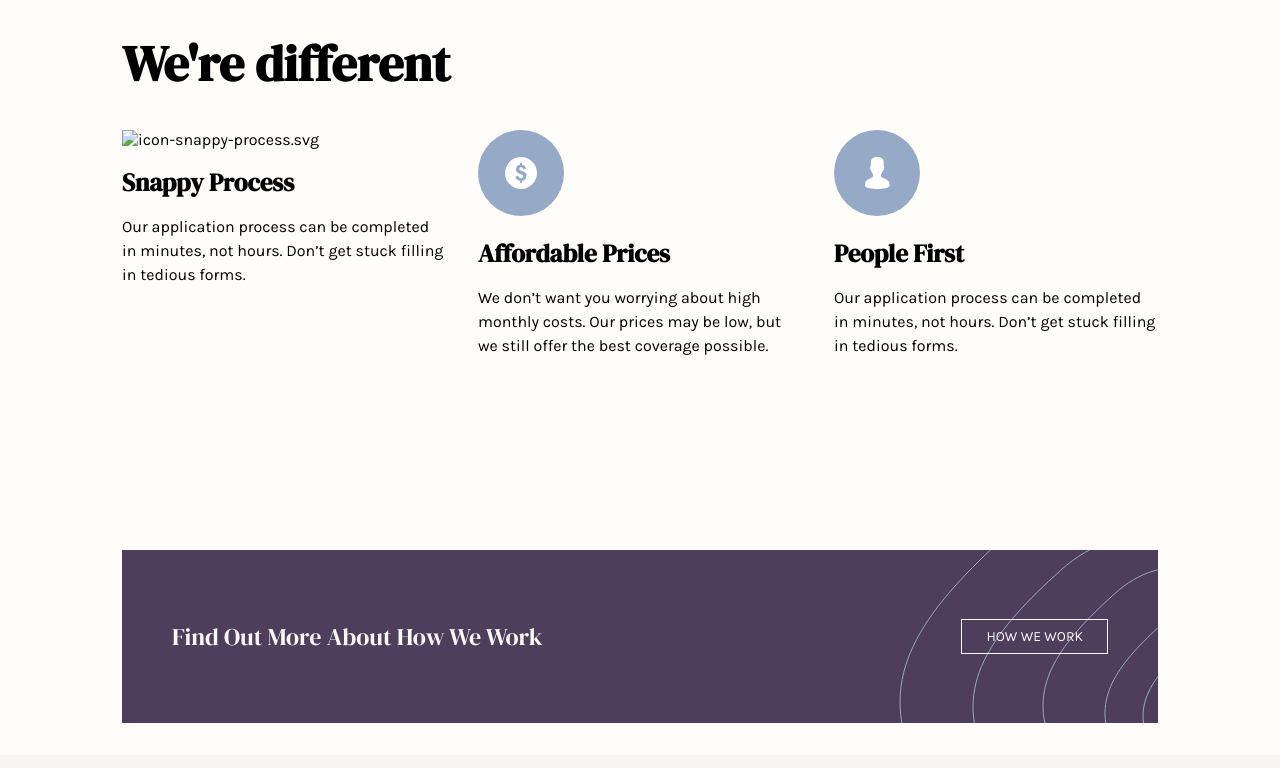
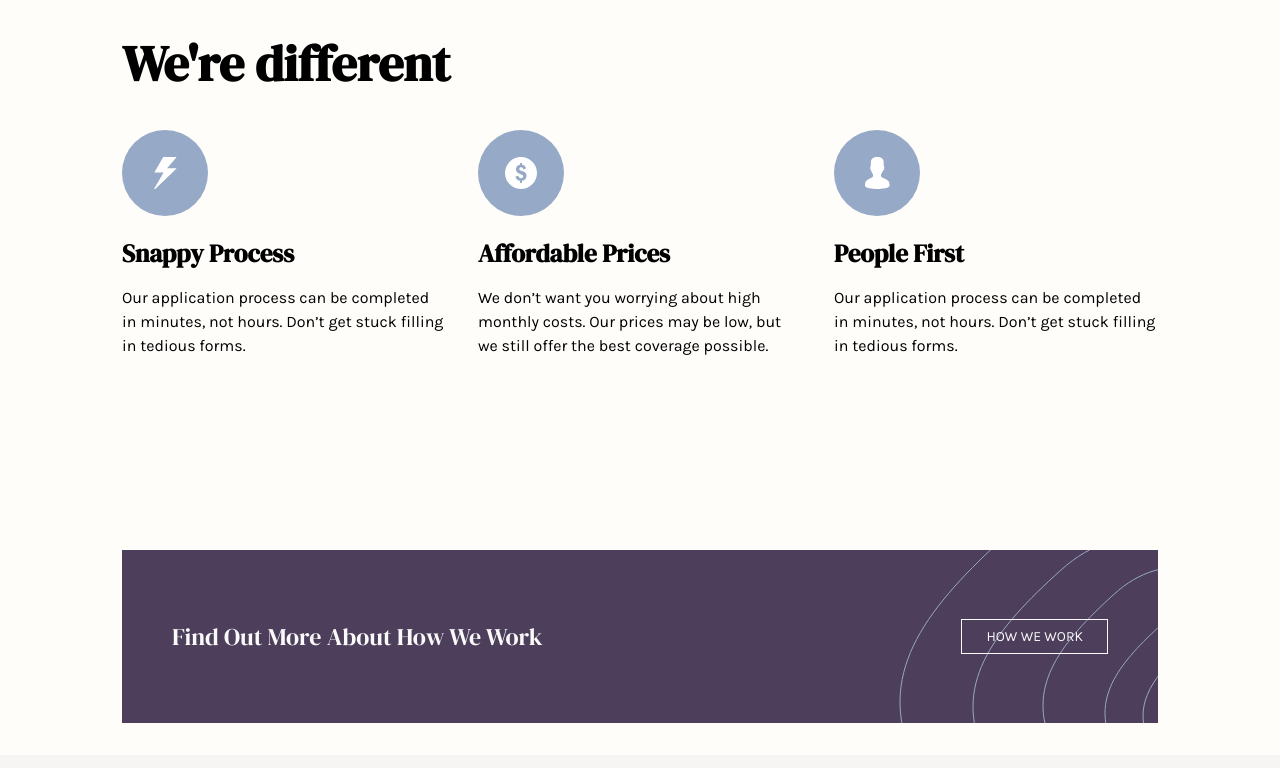
Before and after one commit to TomasManan02/-Insure-Landing, a plain HTML site: page index.html in a window 1280 px wide. Shown: the part 844-1612 px from the top of the page. Drawn offline with Linux system fonts and the light colour scheme; files whose address does not match are found by name.

Commit message:
Update index.html
Update index.html

```diff
--- a/index.html
+++ b/index.html
@@ -59,7 +59,7 @@
             <h2>We're different</h2>
             <div class="row">
               <div class="item"><!-- item 1 -->
-                <img src="imge/icon-snappy-process.svg" alt="icon-snappy-process.svg">
+                <img src="icon-snappy-process.svg" alt="icon-snappy-process.svg">
                 <h3>Snappy Process</h3>
                 <p>Our application process can be completed in minutes, not hours. Don’t get stuck filling in tedious forms.</p>
               </div>
```
